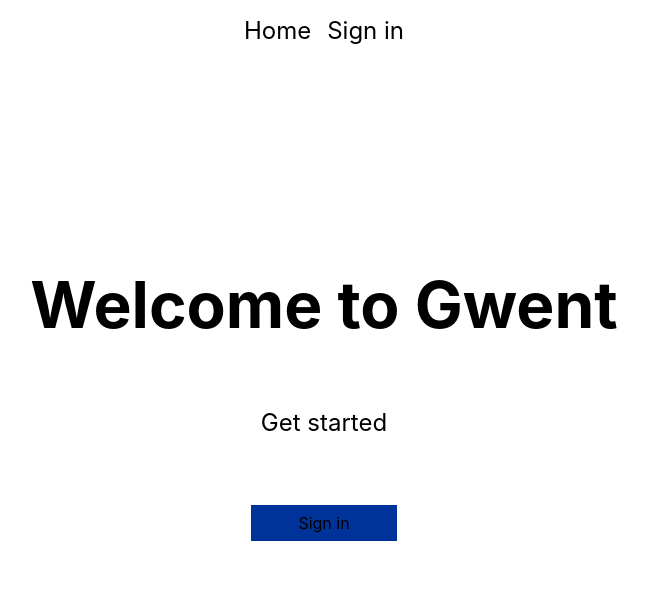
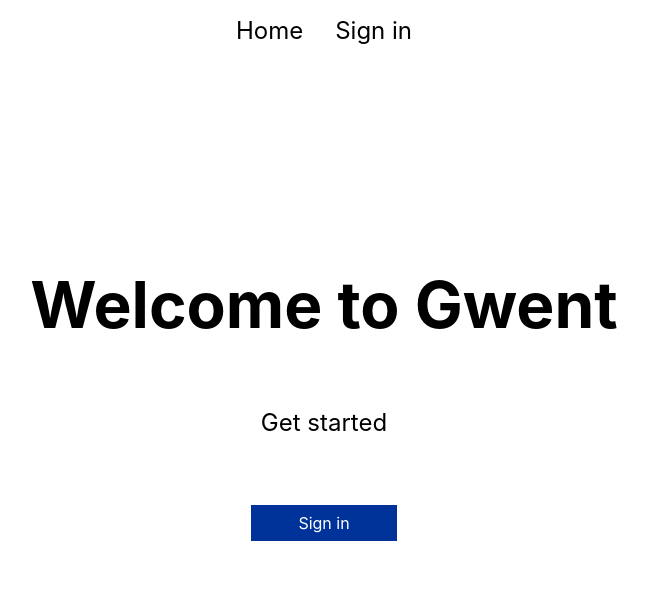
Before and after one commit to gosvoh/gwent, a Next.js app: page / in a window 1280 px wide. Shown: the top 591 px of the page, without its empty margins (316-964 px from the left). Built offline with nearby package versions, Linux system fonts and the light colour scheme; no server answers.

Commit message:
Layout fixes

```diff
--- a/components/navbar.tsx
+++ b/components/navbar.tsx
@@ -1,24 +1,34 @@
 import Link from "next/link";
-import { signIn, signOut, useSession } from "next-auth/react";
+import { signIn, useSession } from "next-auth/react";
 import styles from "../styles/Navbar.module.scss";
+import Logout from "./logout";
 
 export default function Navbar() {
   const { data: session } = useSession();
+
   return (
     <nav className={styles.navbar}>
       <Link href={"/"}>Home</Link>
-      {session ? (
-        <>
-          <Link href={"/games"}>Games</Link>
-          <Link href={""} onClick={() => signOut()}>
-            Sign out
-          </Link>
-        </>
-      ) : (
-        <Link href={""} onClick={() => signIn()}>
-          Sign in
-        </Link>
-      )}
+      {session ? <LoggedLayout session={session} /> : <DefaultLayout />}
     </nav>
   );
 }
+
+function DefaultLayout() {
+  return (
+    <>
+      <Link href={""} onClick={() => signIn()}>
+        Sign in
+      </Link>
+    </>
+  );
+}
+
+function LoggedLayout({ session }: { session: any }) {
+  return (
+    <>
+      <Link href={"/games"}>Show games</Link>
+      <Logout token={session.user.token} />
+    </>
+  );
+}
--- a/pages/index.tsx
+++ b/pages/index.tsx
@@ -1,41 +1,59 @@
 import styles from "../styles/Home.module.scss";
-import { signIn, useSession } from "next-auth/react";
+import { getSession, signIn } from "next-auth/react";
 import Link from "next/link";
+import { Session } from "next-auth";
+import { useEffect } from "react";
 
-type User = {
-  token: string;
-};
-
-export default function Home() {
-  const { data: session } = useSession();
-  // @ts-ignore
-  const user: User = { token: session?.user?.name || "" };
+export default function Home({
+  authSession: session,
+}: {
+  authSession: Session;
+}) {
+  useEffect(() => {
+    console.log("session from index", session);
+  }, [session]);
 
   return (
     <div className={styles.container}>
       <main className={styles.main}>
         <h1 className={styles.title}>Welcome to Gwent</h1>
 
-        <p className={styles.description}>
-          {session ? (
-            <>
-              Logged as <span className={styles.login}>{user.token}</span>
-            </>
-          ) : (
-            <>Get started</>
-          )}
-        </p>
-
-        <div className={styles.buttons}>
-          {session ? (
-            <Link href={"/game/field"}>Go to game</Link>
-          ) : (
-            <Link href={""} onClick={() => signIn()}>
-              Sign in
-            </Link>
-          )}
-        </div>
+        {session ? <LoggedLayout session={session} /> : <DefaultLayout />}
       </main>
     </div>
   );
 }
+
+function DefaultLayout() {
+  return (
+    <>
+      <p className={styles.description}>Get started</p>
+
+      <div className={styles.buttons}>
+        <Link href={""} onClick={() => signIn()}>
+          Sign in
+        </Link>
+      </div>
+    </>
+  );
+}
+
+function LoggedLayout({ session }: { session: Session }) {
+  return (
+    <>
+      <p className={styles.description}>
+        Logged as <span className={styles.login}>{session.user.name}</span>
+      </p>
+
+      <div className={styles.buttons}>
+        <Link href={"/games"}>Show games</Link>
+      </div>
+    </>
+  );
+}
+
+export async function getServerSideProps(context: any) {
+  return {
+    props: { authSession: await getSession(context) },
+  };
+}
--- a/styles/Field.module.scss
+++ b/styles/Field.module.scss
@@ -4,6 +4,7 @@
   gap: 0.5rem;
   justify-items: center;
   align-items: center;
+  width: 100%;
 
   .players,
   .rows {
--- a/styles/Home.module.scss
+++ b/styles/Home.module.scss
@@ -33,6 +33,9 @@
 .buttons {
   max-width: 25%;
   width: 100%;
+  display: flex;
+  flex-direction: column;
+  gap: 1rem;
 
   a {
     padding: 0.5rem;
@@ -40,6 +43,7 @@
     background-color: hsl(220, 100%, 30%);
     display: block;
     text-align: center;
+    color: white;
 
     &:hover {
       background-color: hsl(220, 100%, 40%);
--- a/styles/Navbar.module.scss
+++ b/styles/Navbar.module.scss
@@ -3,7 +3,7 @@
   font-size: 1.5rem;
   display: flex;
   justify-content: center;
-  gap: 1rem;
+  gap: 2rem;
 
   a:hover {
     text-decoration: underline;
--- a/styles/globals.scss
+++ b/styles/globals.scss
@@ -13,7 +13,7 @@
   display: grid;
   grid-template-rows: auto 1fr auto;
   justify-items: center;
-  align-items: center;
+  padding-inline: 2rem;
 }
 
 a {
```
